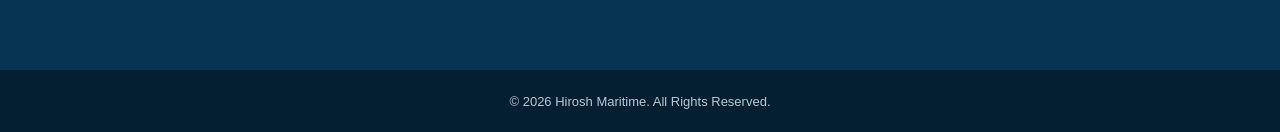
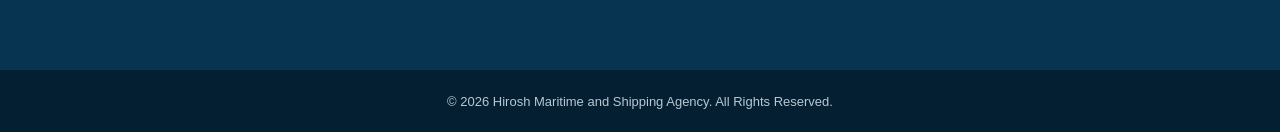
Before and after one commit to Hiroshone/hirosh-maritime, a plain HTML site: page index.html in a window 1280 px wide. Shown: the part 2130-2262 px from the top of the page. Drawn offline with Linux system fonts and the light colour scheme.

Commit message:
Update website footer

```diff
--- a/index.html
+++ b/index.html
@@ -412,7 +412,7 @@ background-repeat: no-repeat;
 
 <footer>
 
-  © 2026 Hirosh Maritime. All Rights Reserved.
+  © 2026 Hirosh Maritime and Shipping Agency. All Rights Reserved.
 
 </footer>
 
```
